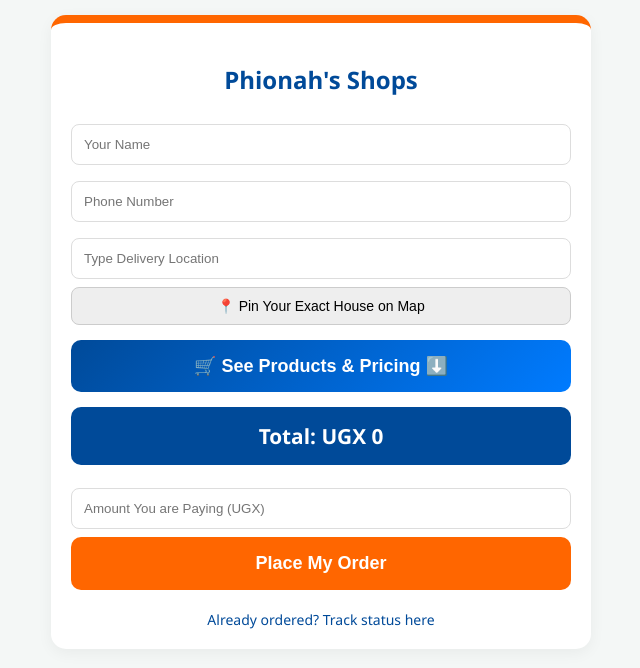
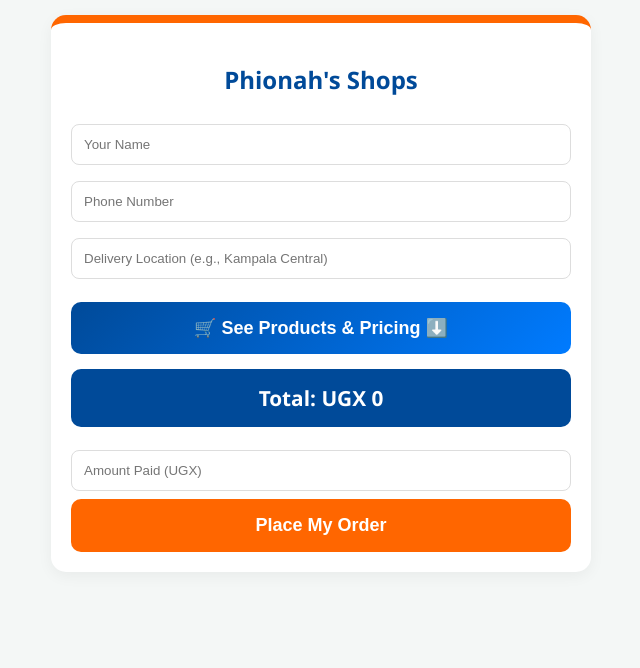
Before and after one commit to FAR-ANALYST/phionah-plastics, a Flask app: page / in a window 1280 px wide. Shown: the top 668 px of the page, without its empty margins (319-959 px from the left). Run offline with Flask 3, Linux system fonts and the light colour scheme; data that the repository does not hold is empty; some libraries are stand-ins or nearby versions.

Commit message:
Update index.html

```diff
--- a/templates/index.html
+++ b/templates/index.html
@@ -8,48 +8,35 @@
         :root { --orange: #ff6600; --blue: #004a99; --bg: #f4f7f6; }
         body { font-family: 'Segoe UI', sans-serif; background: var(--bg); padding: 15px; margin: 0; }
         .container { max-width: 500px; margin: auto; background: white; padding: 20px; border-radius: 15px; border-top: 8px solid var(--orange); box-shadow: 0 4px 15px rgba(0,0,0,0.05); }
-        h2 { text-align: center; color: var(--blue); }
         input { width: 100%; padding: 12px; margin: 8px 0; border: 1px solid #ddd; border-radius: 8px; box-sizing: border-box; }
 
-        /* Map UI */
-        #map { height: 250px; width: 100%; margin: 10px 0; border-radius: 10px; border: 1px solid #ddd; display: none; }
-        .map-btn { background: #eee; border: 1px solid #ccc; padding: 10px; width: 100%; border-radius: 8px; cursor: pointer; font-size: 14px; }
-
-        /* Product Toggle Button */
-        #see-products-btn {
+        .toggle-btn {
             background: linear-gradient(135deg, var(--blue), #007bff); color: white;
             padding: 15px; width: 100%; border: none; border-radius: 10px;
             font-size: 18px; font-weight: bold; cursor: pointer; margin: 15px 0;
             display: flex; justify-content: center; align-items: center; gap: 10px;
         }
 
-        #product-area { display: none; margin-top: 15px; }
-
+        #product-area { display: none; }
         .category-section { margin-bottom: 10px; border: 1px solid #eee; border-radius: 8px; overflow: hidden; }
         .category-header { background: #f8f9fa; padding: 12px; cursor: pointer; font-weight: bold; color: var(--blue); list-style: none; display: flex; justify-content: space-between; }
-
         .product-card { display: flex; align-items: center; padding: 10px; border-bottom: 1px solid #f9f9f9; }
         .product-card img { width: 60px; height: 60px; border-radius: 5px; margin-right: 12px; object-fit: cover; }
 
         .total-box { background: var(--blue); color: white; text-align: center; padding: 15px; border-radius: 10px; margin: 15px 0; font-size: 1.3em; font-weight: bold; }
         .order-btn { background: var(--orange); color: white; border: none; padding: 16px; width: 100%; border-radius: 10px; font-size: 18px; font-weight: bold; cursor: pointer; }
-        .track-link { display: block; text-align: center; margin-top: 20px; color: var(--blue); text-decoration: none; font-size: 14px; }
     </style>
 </head>
 <body>
 <div class="container">
-    <h2>Phionah's Shops</h2>
+    <h2 style="text-align: center; color: var(--blue);">Phionah's Shops</h2>
 
     <form action="/place_order" method="POST">
         <input type="text" name="username" placeholder="Your Name" required>
         <input type="tel" name="phone" placeholder="Phone Number" required>
+        <input type="text" name="location" placeholder="Delivery Location (e.g., Kampala Central)" required>
 
-        <input type="text" id="location-text" name="location" placeholder="Type Delivery Location" required>
-        <button type="button" class="map-btn" onclick="initMap()">📍 Pin Your Exact House on Map</button>
-        <div id="map"></div>
-        <input type="hidden" id="coords" name="coordinates">
-
-        <button type="button" id="see-products-btn" onclick="toggleProducts()">
+        <button type="button" class="toggle-btn" id="toggle-btn" onclick="toggleProducts()">
             🛒 See Products & Pricing ⬇️
         </button>
 
@@ -75,33 +62,15 @@
         </div>
 
         <div class="total-box">Total: <span id="display-total">UGX 0</span></div>
-        <input type="number" name="amount_paid" placeholder="Amount You are Paying (UGX)" required>
+        <input type="number" name="amount_paid" placeholder="Amount Paid (UGX)" required>
         <button type="submit" class="order-btn">Place My Order</button>
     </form>
-
-    <a href="/track_status" class="track-link">Already ordered? Track status here</a>
 </div>
 
-<script async defer src="https://maps.googleapis.com/maps/api/js?key=YOUR_GOOGLE_MAPS_API_KEY"></script>
 <script>
-    let map, marker;
-
-    function initMap() {
-        const mapDiv = document.getElementById('map');
-        mapDiv.style.display = "block";
-        const kampala = { lat: 0.3476, lng: 32.5825 };
-        map = new google.maps.Map(mapDiv, { zoom: 13, center: kampala });
-        marker = new google.maps.Marker({ position: kampala, map: map, draggable: true });
-
-        marker.addListener('dragend', function() {
-            const pos = marker.getPosition();
-            document.getElementById('coords').value = `${pos.lat()},${pos.lng()}`;
-        });
-    }
-
     function toggleProducts() {
         const area = document.getElementById('product-area');
-        const btn = document.getElementById('see-products-btn');
+        const btn = document.getElementById('toggle-btn');
         if (area.style.display === "none" || area.style.display === "") {
             area.style.display = "block";
             btn.innerHTML = "❌ Close Products List";
```
